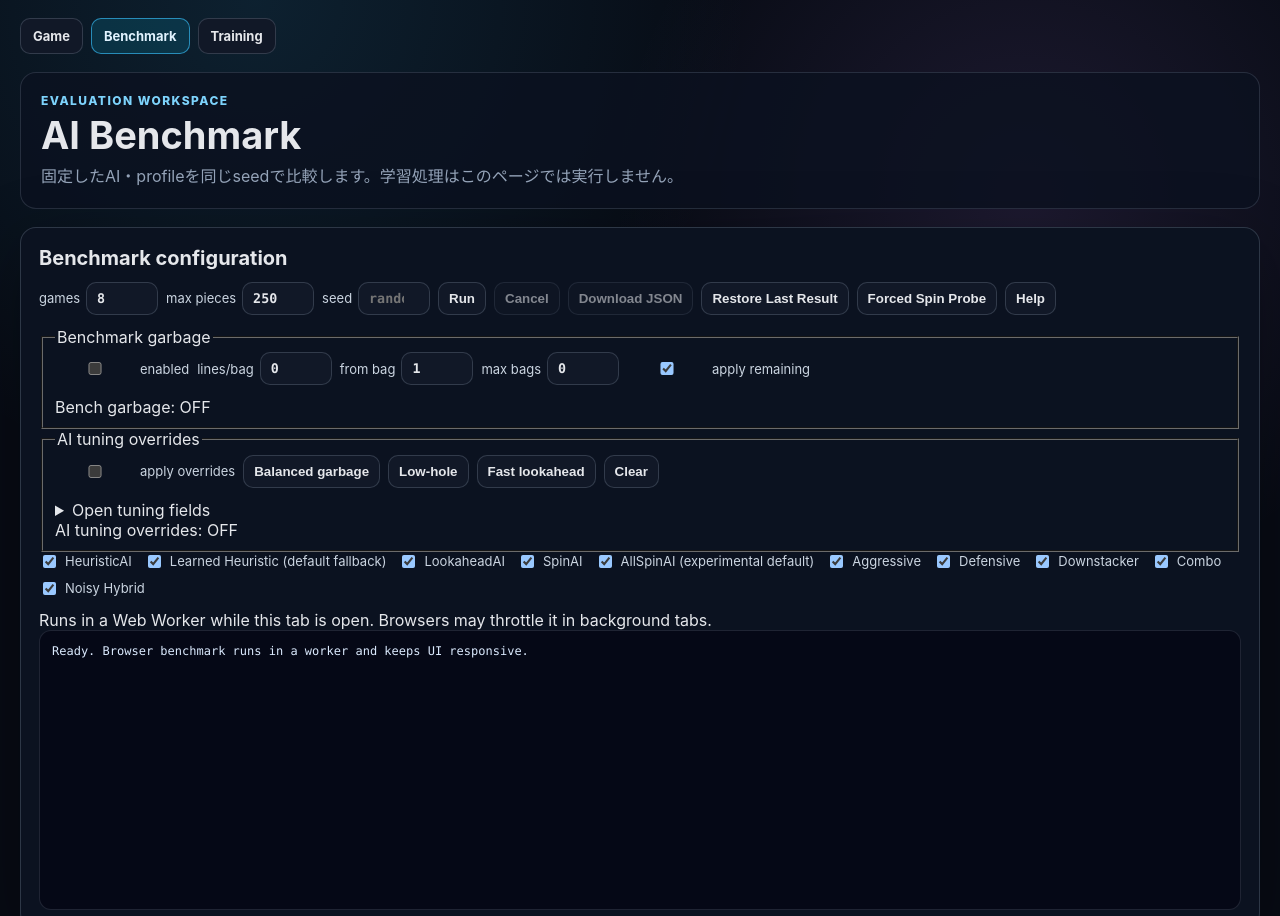
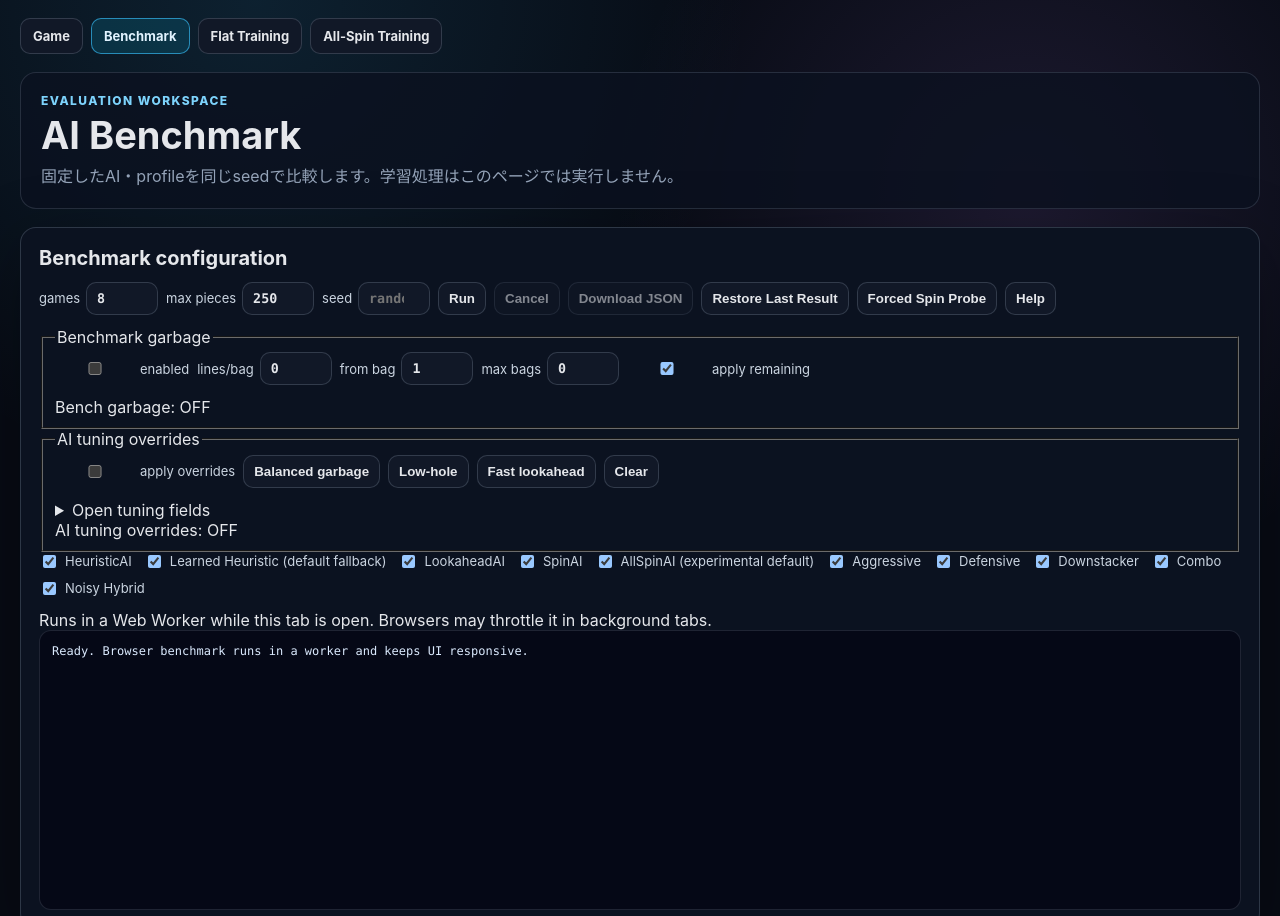
Before and after one commit to kineticnapier/TetraFlux, a website built with Vite: page benchmark/index.html in a window 1280 px wide. Shown: the top 916 px of the page. Built offline with nearby package versions, Linux system fonts and the light colour scheme; no server answers.

Commit message:
Add All-Spin training navigation to benchmark page

```diff
--- a/benchmark/index.html
+++ b/benchmark/index.html
@@ -12,7 +12,8 @@
       <header class="tool-nav">
         <a href="/">Game</a>
         <a class="active" href="/benchmark/">Benchmark</a>
-        <a href="/training/">Training</a>
+        <a href="/training/">Flat Training</a>
+        <a href="/training/allspin/">All-Spin Training</a>
       </header>
       <section class="tool-page-intro">
         <div>
```
